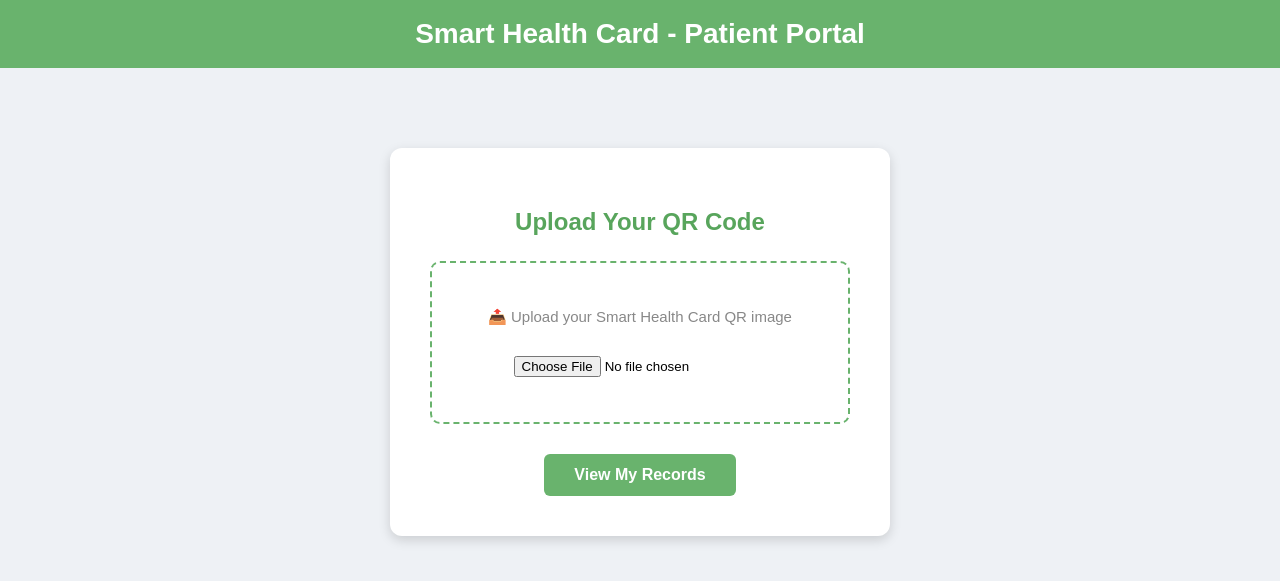
After one commit to harshinisrinivasan15/Smart_Health_Card, a Flask app: page /patient_portal in a window 1280 px wide. The commit adds this page. Shown: the top 581 px of the page. Run offline with Flask 3, Linux system fonts and the light colour scheme.

Commit message:
Added patient portal

```diff
--- a/app.py
+++ b/app.py
@@ -11,7 +11,7 @@ app.secret_key = "healthcard_secret_key"
 db = mysql.connector.connect(
     host="localhost",
     user="root",
-    password="Dharsh!7",
+    password="Hanii@31_4",
     database="smart_health_card"
 )
 cursor = db.cursor()
@@ -61,7 +61,7 @@ def adminpatient():
         db.commit()
 
         # Generate QR
-        url = f"https://courageous-dorene-unsickened.ngrok-free.dev/emergency/{patient_id}"
+        url = f"http://10.88.9.200:5000/emergency/{patient_id}"
         qr = qrcode.make(url)
         qr.save(f"static/qr_codes/{patient_id}.png")
 
@@ -298,8 +298,74 @@ def resend_otp():
 
     return render_template("verify_otp.html")
 
+@app.route('/regenerate_qr')
+def regenerate_qr():
+    cursor.execute("SELECT patient_id FROM patients")
+    patients = cursor.fetchall()
+    for p in patients:
+        patient_id = p[0]
+        url = f"http://10.88.9.200:5000/emergency/{patient_id}"
+        qr = qrcode.make(url)
+        qr.save(f"static/qr_codes/{patient_id}.png")
+    return "All QR codes regenerated! ✅"
 
+# 🏥 PATIENT PORTAL — Upload QR
+@app.route('/patient_portal', methods=['GET', 'POST'])
+def patient_portal():
+    if request.method == 'POST':
+        qr_file = request.files['qr_image']
+
+        # Save uploaded QR temporarily
+        qr_path = f"static/temp_qr.png"
+        qr_file.save(qr_path)
+
+        # Read QR code
+        import cv2
+        from pyzbar.pyzbar import decode
+        img = cv2.imread(qr_path)
+        decoded = decode(img)
+
+        if not decoded:
+            return render_template("patient_portal.html", error="Could not read QR code!")
+
+        # Extract patient_id from URL in QR
+        qr_url = decoded[0].data.decode("utf-8")
+        patient_id = qr_url.split("/")[-1]
+
+        # Fetch patient
+        cursor.execute("SELECT * FROM patients WHERE patient_id=%s", (patient_id,))
+        patient = cursor.fetchone()
+
+        if not patient:
+            return render_template("patient_portal.html", error="Patient not found!")
+
+        # Fetch prescriptions
+        cursor.execute("SELECT * FROM prescriptions WHERE patient_id=%s", (patient_id,))
+        prescriptions = cursor.fetchall()
+
+        # Severity
+        severity = "Mild"
+        for p in prescriptions:
+            if p[6] == "Serious":
+                severity = "Serious"
+                break
+            elif p[6] == "Moderate":
+                severity = "Moderate"
+
+        from datetime import date
+        dob = patient[3]
+        birth_year = int(str(dob).split("-")[0])
+        age = date.today().year - birth_year
+
+        return render_template(
+            "patient_records.html",
+            patient=patient,
+            prescriptions=prescriptions,
+            severity=severity,
+            age=age
+        )
+
+    return render_template("patient_portal.html", error=None)
 
 if __name__ == '__main__':
-
     app.run(debug=True, host="0.0.0.0")
--- a/templates/home.html
+++ b/templates/home.html
@@ -117,6 +117,7 @@ body {
 <div id="sidebar" class="sidebar">
     <a href="/admin">👤 Admin Portal</a>
     <a href="/doctorlogin">🩺 Doctor Portal</a>
+    <a href="/patient_portal">🏥 Patient Portal</a>
 </div>
 
 <div class="container">
--- /dev/null
+++ b/templates/patient_portal.html
@@ -0,0 +1,108 @@
+<!DOCTYPE html>
+<html>
+<head>
+<title>Patient Portal - Smart Health Card</title>
+<style>
+body {
+    margin: 0;
+    font-family: Arial, sans-serif;
+    background: #eef1f5;
+}
+
+.header {
+    background: #69b36d;
+    color: white;
+    padding: 18px;
+    text-align: center;
+    font-size: 28px;
+    font-weight: bold;
+}
+
+.wrapper {
+    display: flex;
+    justify-content: center;
+    align-items: flex-start;
+    padding-top: 80px;
+}
+
+.card {
+    background: white;
+    padding: 40px;
+    width: 420px;
+    border-radius: 12px;
+    text-align: center;
+    box-shadow: 0 4px 12px rgba(0,0,0,0.15);
+}
+
+.card h2 {
+    color: #58a55c;
+    margin-bottom: 25px;
+}
+
+.upload-box {
+    border: 2px dashed #69b36d;
+    padding: 30px;
+    border-radius: 10px;
+    margin-bottom: 20px;
+    cursor: pointer;
+}
+
+.upload-box p {
+    color: #888;
+    font-size: 15px;
+}
+
+input[type="file"] {
+    margin: 15px 0;
+}
+
+.btn {
+    background: #69b36d;
+    color: white;
+    padding: 12px 30px;
+    border: none;
+    border-radius: 6px;
+    font-size: 16px;
+    font-weight: bold;
+    cursor: pointer;
+    margin-top: 10px;
+}
+
+.btn:hover {
+    background: #4f9a54;
+}
+
+.error {
+    color: red;
+    margin-top: 15px;
+    font-size: 15px;
+}
+</style>
+</head>
+
+<body>
+
+<div class="header">Smart Health Card - Patient Portal</div>
+
+<div class="wrapper">
+    <div class="card">
+        <h2>Upload Your QR Code</h2>
+
+        <form method="POST" enctype="multipart/form-data">
+            <div class="upload-box">
+                <p>📤 Upload your Smart Health Card QR image</p>
+                <input type="file" name="qr_image" accept="image/*" required>
+            </div>
+
+            <button type="submit" class="btn">View My Records</button>
+        </form>
+
+        {% if error %}
+        <p class="error">⚠️ {{ error }}</p>
+        {% endif %}
+
+    </div>
+</div>
+
+</body>
+</html>
```
Also changed, not shown: static/qr_codes/PAT001.png (added), static/qr_codes/PAT002.png (added), static/qr_codes/PAT003.png (added), static/qr_codes/PAT004.png (added), static/qr_codes/PAT005.png, static/temp_qr.png (added), 1 other file.
